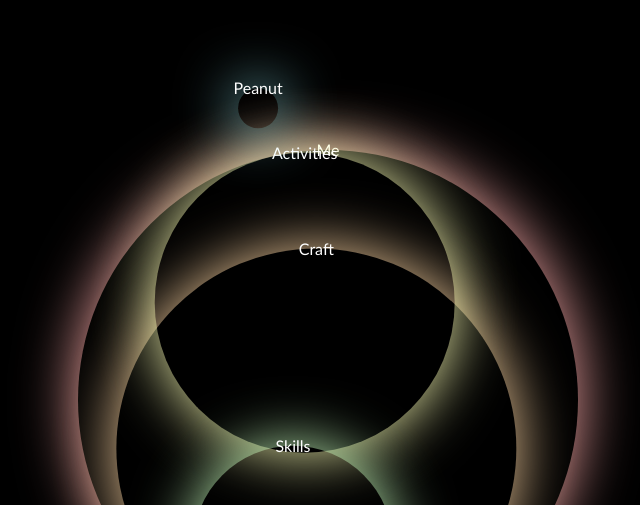
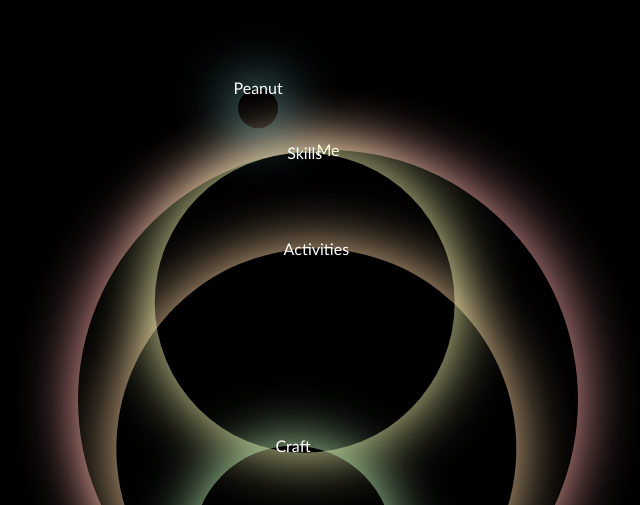
Before and after one commit to hellofairy/Jeemin-s-Universe, a plain HTML site: page index.html in a window 1280 px wide. Shown: the top 505 px of the page, 312-952 px from the left. Drawn offline with Linux system fonts and the light colour scheme.

Commit message:
글자 수정

```diff
--- a/index.html
+++ b/index.html
@@ -8,9 +8,9 @@
   <body>
       <div class="circle_1">
         <span>Me</span>
-        <div class="circle_2"><span>Craft</span></div>
-        <div class="circle_3"><span>Activities</span></div>
-        <div class="circle_4"><span>Skills</span></div>
+        <div class="circle_2"><span>Activities</span></div>
+        <div class="circle_3"><span>Skills</span></div>
+        <div class="circle_4"><span>Craft</span></div>
         <div class="circle_5"><span>Peanut</span></div>
       </div>
 
```
